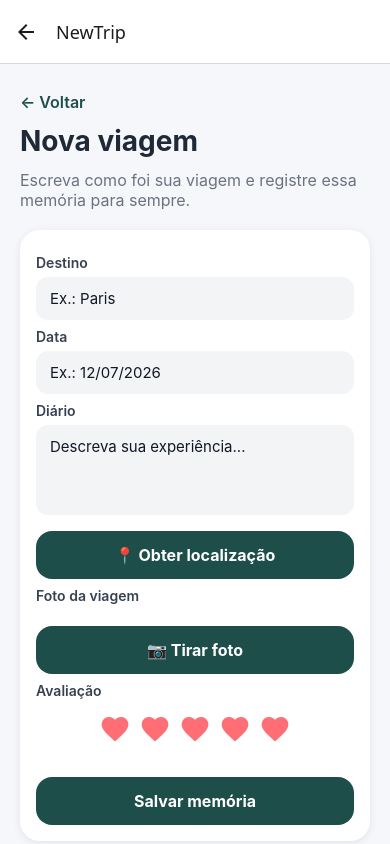
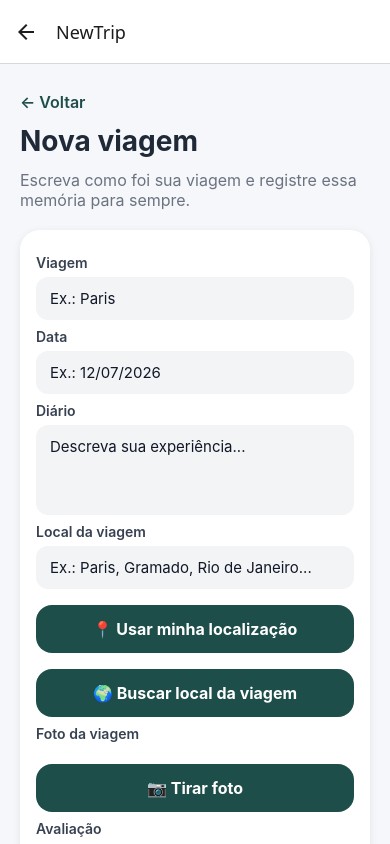
Before and after one commit to claranuneslinhares/travel-memories, a React Native app: screen /NewTrip in a window 390 px wide. Built offline with nearby package versions, Linux system fonts and the light colour scheme.

Commit message:
inserindo novo recurso do mapa

```diff
--- a/src/screens/EditTripScreen.tsx
+++ b/src/screens/EditTripScreen.tsx
@@ -52,7 +52,7 @@ export default function EditTripScreen({ navigation, route }: any) {
           Editar viagem
         </Text>
 
-        <Text style={styles.label}>Destino</Text>
+        <Text style={styles.label}>Viagem</Text>
 
         <TextInput
           style={styles.input}
--- a/src/screens/NewTripScreen.tsx
+++ b/src/screens/NewTripScreen.tsx
@@ -1,5 +1,5 @@
 import React, { useContext, useState } from 'react';
-import {Alert, Image, KeyboardAvoidingView, Platform, SafeAreaView, ScrollView, StyleSheet, Text,TextInput,TouchableOpacity,View,} from 'react-native';
+import {Alert,Image,KeyboardAvoidingView,Platform,SafeAreaView,ScrollView,StyleSheet,Text,TextInput, TouchableOpacity, View,} from 'react-native';
 import * as ImagePicker from 'expo-image-picker';
 import * as Location from 'expo-location';
 import { MaterialCommunityIcons } from '@expo/vector-icons';
@@ -18,14 +18,10 @@ export default function NewTripScreen({ navigation }: any) {
   const [rating, setRating] = useState(5);
 
   async function tirarFoto() {
-    const permission =
-      await ImagePicker.requestCameraPermissionsAsync();
+    const permission = await ImagePicker.requestCameraPermissionsAsync();
 
     if (!permission.granted) {
-      Alert.alert(
-        'Permissão necessária',
-        'Permita o uso da câmera.'
-      );
+      Alert.alert('Permissão necessária', 'Permita o uso da câmera.');
       return;
     }
 
@@ -39,14 +35,10 @@ export default function NewTripScreen({ navigation }: any) {
   }
 
   async function pegarLocalizacao() {
-    const { status } =
-      await Location.requestForegroundPermissionsAsync();
+    const { status } = await Location.requestForegroundPermissionsAsync();
 
     if (status !== 'granted') {
-      Alert.alert(
-        'Permissão negada',
-        'Não foi possível acessar sua localização.'
-      );
+      Alert.alert('Permissão negada', 'Não foi possível acessar sua localização.');
       return;
     }
 
@@ -60,12 +52,28 @@ export default function NewTripScreen({ navigation }: any) {
     );
   }
 
+  async function buscarLocalDaViagem() {
+    if (!location.trim()) {
+      Alert.alert('Atenção', 'Digite o local da viagem.');
+      return;
+    }
+
+    const resultado = await Location.geocodeAsync(location);
+
+    if (resultado.length === 0) {
+      Alert.alert('Erro', 'Local não encontrado.');
+      return;
+    }
+
+    setLatitude(resultado[0].latitude);
+    setLongitude(resultado[0].longitude);
+
+    Alert.alert('Sucesso', 'Local encontrado!');
+  }
+
   function handleSalvar() {
     if (!destination.trim() || !date.trim()) {
-      Alert.alert(
-        'Atenção',
-        'Preencha o destino e a data.'
-      );
+      Alert.alert('Atenção', 'Preencha o destino e a data.');
       return;
     }
 
@@ -110,7 +118,7 @@ export default function NewTripScreen({ navigation }: any) {
           </Text>
 
           <View style={styles.formCard}>
-            <Text style={styles.label}>Destino</Text>
+            <Text style={styles.label}>Viagem</Text>
             <TextInput
               style={styles.input}
               placeholder="Ex.: Paris"
@@ -135,14 +143,42 @@ export default function NewTripScreen({ navigation }: any) {
               onChangeText={setDiary}
             />
 
+            <Text style={styles.label}>Local da viagem</Text>
+
+            <TextInput
+              style={styles.input}
+              placeholder="Ex.: Paris, Gramado, Rio de Janeiro..."
+              value={location}
+              onChangeText={setLocation}
+            />
+
             <TouchableOpacity
               style={styles.saveButton}
               onPress={pegarLocalizacao}
             >
-            <Text style={styles.saveButtonText}>
-            📍 Obter localização
+              <Text style={styles.saveButtonText}>📍 Usar minha localização</Text>
+            </TouchableOpacity>
+
+            <TouchableOpacity
+              style={styles.saveButton}
+              onPress={buscarLocalDaViagem}
+            >
+              <Text style={styles.saveButtonText}>🌍 Buscar local da viagem</Text>
+            </TouchableOpacity>
+
+            {latitude && longitude && (
+              <Text
+                style={{
+                  textAlign: 'center',
+                  marginTop: 10,
+                  color: '#1E4E4A',
+                  fontWeight: '600',
+                }}
+              >
+                Localização registrada ✔
               </Text>
-            </TouchableOpacity>
+            )}
+
             <Text style={styles.label}>Foto da viagem</Text>
             {location !== '' && (
               <Text
@@ -160,9 +196,7 @@ export default function NewTripScreen({ navigation }: any) {
               style={styles.saveButton}
               onPress={tirarFoto}
             >
-              <Text style={styles.saveButtonText}>
-                📷 Tirar foto
-              </Text>
+              <Text style={styles.saveButtonText}>📷 Tirar foto</Text>
             </TouchableOpacity>
 
             {photo !== '' && (
```
Also changed, not shown: src/navigation/AppNavigator.tsx (+3 -9 lines). Lines whose indentation alone changed are shown as unchanged.
